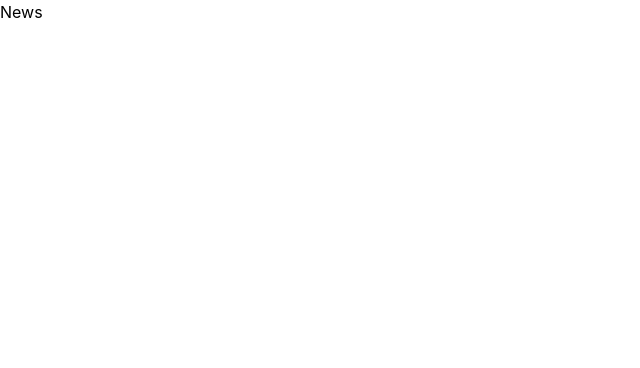
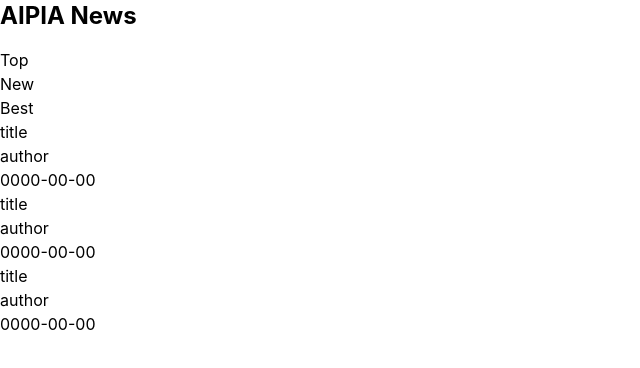
Before and after one commit to dahee-heo/hacker-news, a React (Vite) app: page / in a window 1280 px wide. Shown: the top 368 px of the page, without its empty margins (0-640 px from the left). Built offline with nearby package versions, Linux system fonts and the light colour scheme.

Commit message:
feat: news 페이지 마크업

```diff
--- a/src/pages/News/index.tsx
+++ b/src/pages/News/index.tsx
@@ -1,5 +1,49 @@
+
 const News = () => {
-  return <div>News</div>;
+  return (
+    <div>
+      <h1 className="text-2xl font-bold mb-4">AIPIA News</h1>
+      <div>
+        <ul>
+          <li>Top</li>
+          <li>New</li>
+          <li>Best</li>
+        </ul>
+        <ul>
+          <li>
+            <div>
+              <img src="" alt="" />
+            </div>
+            <div>
+              <div>title</div>
+              <div>author</div>
+              <div>0000-00-00</div>
+            </div>
+          </li>
+          <li>
+            <div>
+              <img src="" alt="" />
+            </div>
+            <div>
+              <div>title</div>
+              <div>author</div>
+              <div>0000-00-00</div>
+            </div>
+          </li>
+          <li>
+            <div>
+              <img src="" alt="" />
+            </div>
+            <div>
+              <div>title</div>
+              <div>author</div>
+              <div>0000-00-00</div>
+            </div>
+          </li>
+        </ul>
+      </div>
+    </div>
+  );
 };
 
 export default News;
```
